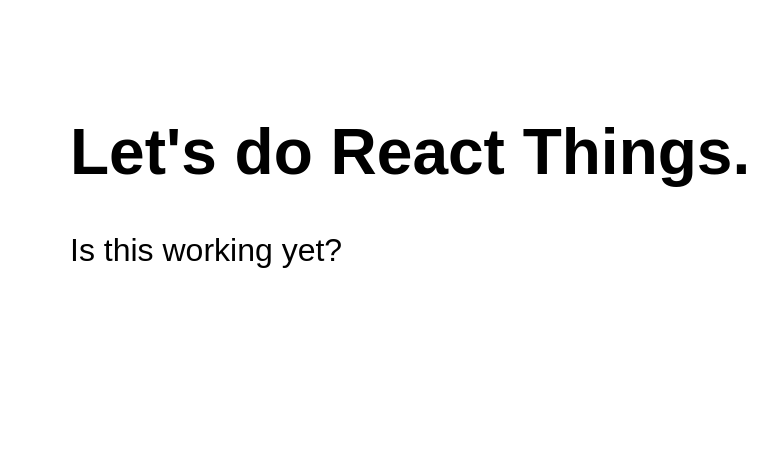
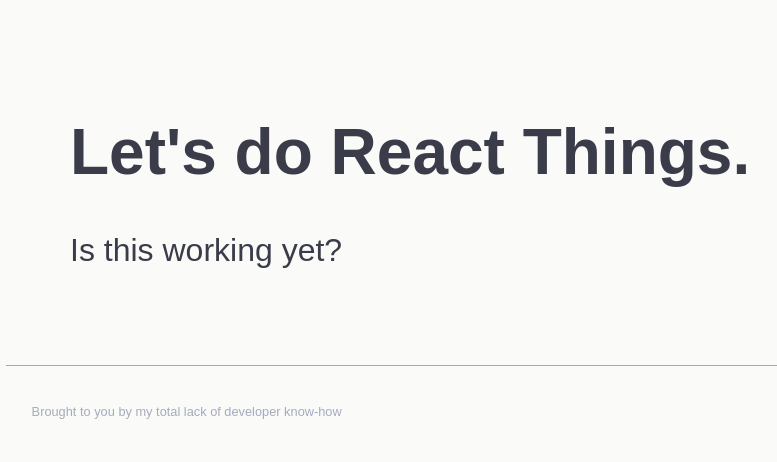
Before and after one commit to MaggieAppleton/learning_react, a React app: page / in a window 1280 px wide. Shown: the whole page, without its empty margins (2-779 px from the left). Built offline with nearby package versions, Linux system fonts and the light colour scheme.

Commit message:
Updated styles

```diff
--- a/src/components/App.js
+++ b/src/components/App.js
@@ -1,9 +1,12 @@
 import React from 'react'
 import HeaderComponent from './HeaderComponent'
+import Footer from './Footer'
 
 const App = () => {
     return (
-        <HeaderComponent />
+        <div><HeaderComponent />
+        <Footer />
+        < /div>
     )
 }
 
--- /dev/null
+++ b/src/components/Footer.js
@@ -0,0 +1,13 @@
+import React from 'react'
+
+const Footer = () => {
+    return ( <
+        div className = "container footer" > <
+        p >
+        Brought to you by my total lack of developer know-how <
+        /p> < /
+        div >
+    )
+}
+
+export default Footer
--- a/src/components/HeaderComponent.js
+++ b/src/components/HeaderComponent.js
@@ -2,7 +2,7 @@
 
 const HeaderComponent = () => {
     return (
-        <div className="header">
+        <div className="container header">
             <h1>Let's do React Things.</h1>
             <p>
                 Is this working yet?
--- a/src/style.css
+++ b/src/style.css
@@ -1,5 +1,21 @@
+* {
+    background-color: rgb(250, 250, 248);
+}
+
+.container {
+    padding: 2em;
+    font-size: 18px;
+    color: rgb(58, 60, 73);
+    font-family: "Avenir",
+        sans-serif;
+}
+
 .header {
     font-size: 2em;
-    font-family: "Avenir", sans-serif;
-    padding: 2em;
 }
+
+.footer {
+    border-top: 0.5px solid rgb(163, 167, 184);
+    font-size: 0.8em;
+    color: rgb(165, 171, 189);
+}
```
Also changed, not shown: 3 other files.
